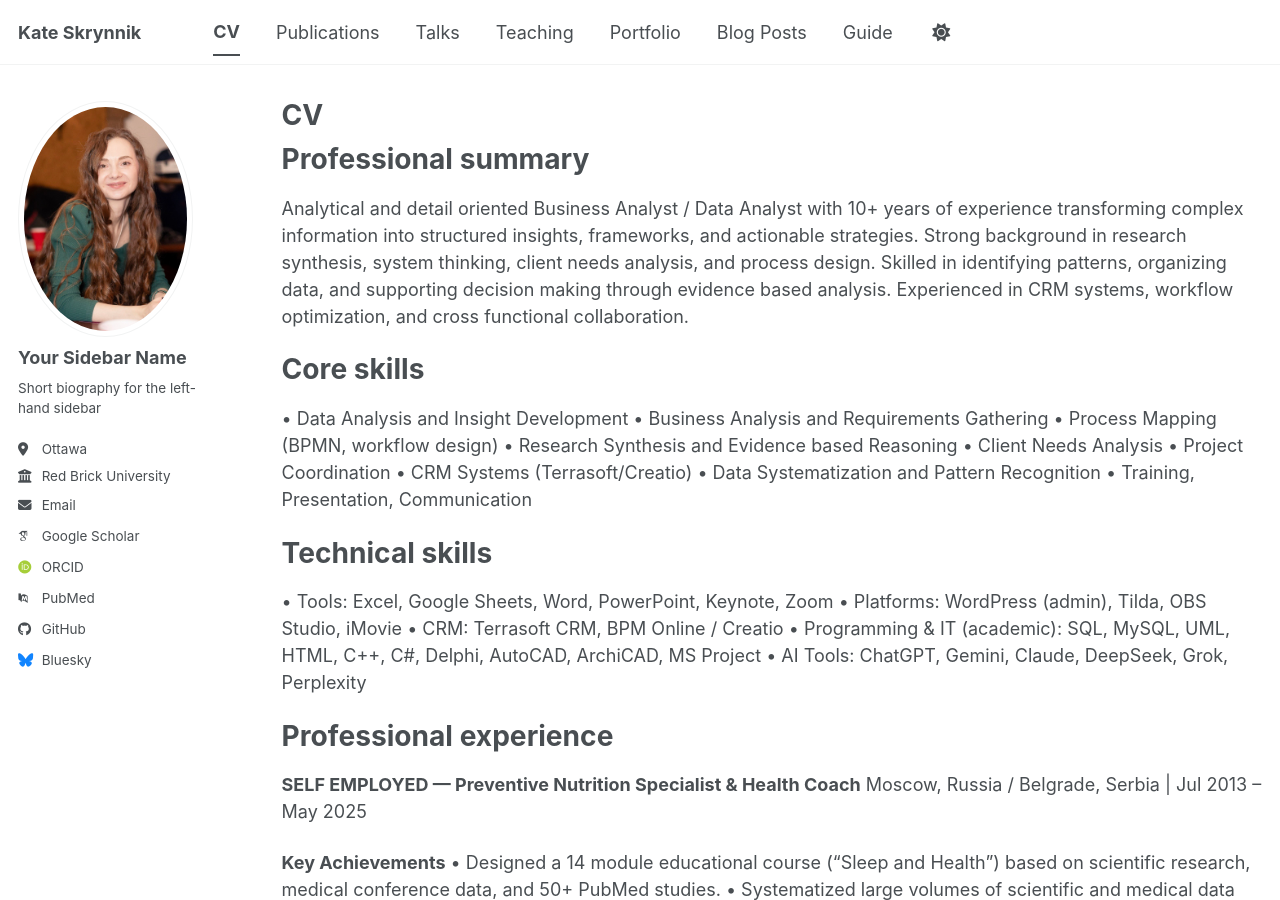
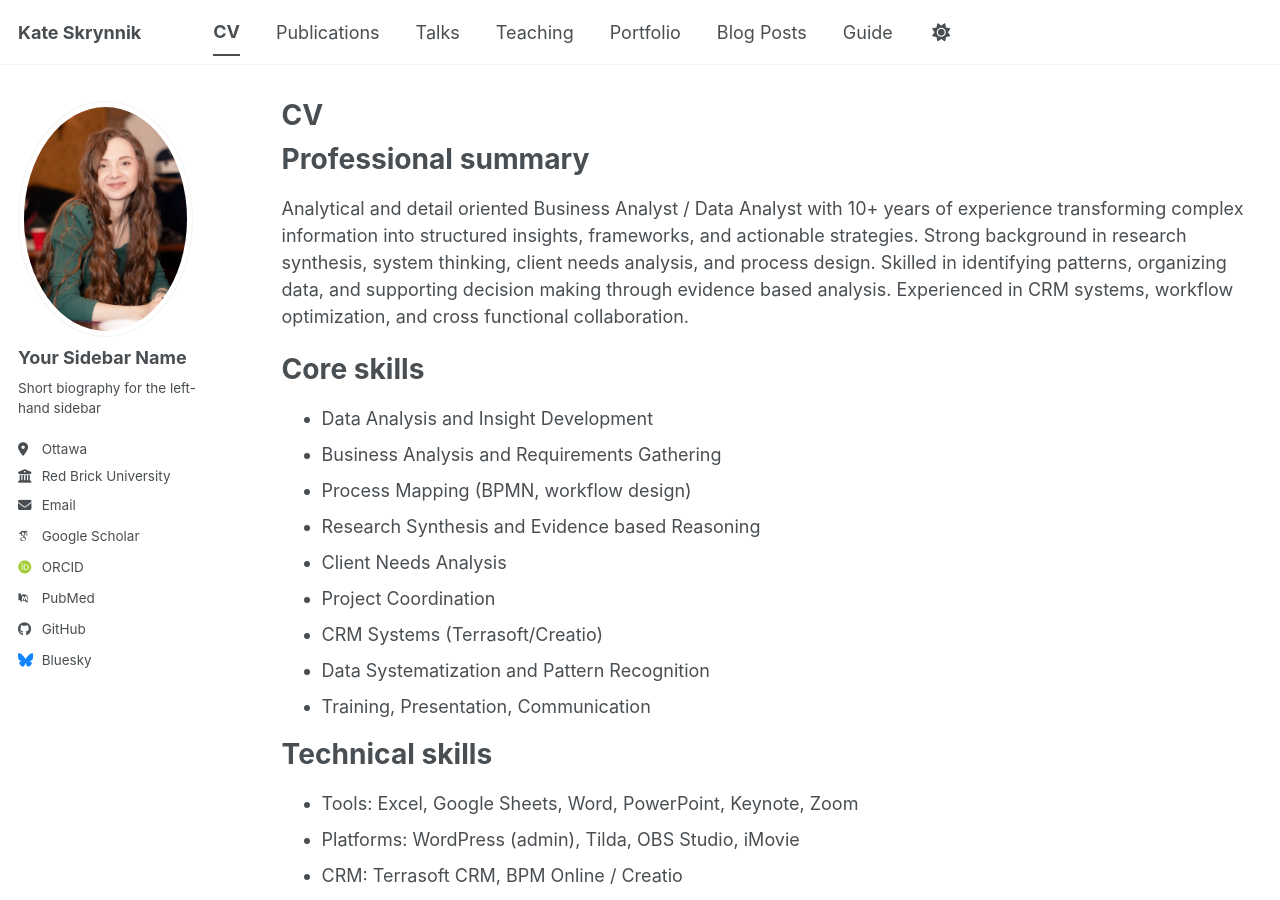
Before and after one commit to katevision/KateS, a Jekyll site: the page built from _pages/cv.md, in a window 1280 px wide and 900 px high. Built offline with Jekyll 4.4.1, drawn with Linux system fonts in a browser that asks for light colours; some web fonts are replaced; a script bundle is joined from its source files by our own code; library files that are not in the unit come from our copies; some of the changed text lies outside the part shown.

Commit message:
Update cv.md

```diff
--- a/_pages/cv.md
+++ b/_pages/cv.md
@@ -22,23 +22,23 @@ Analytical and detail oriented Business Analyst / Data Analyst with 10+ years of
 
 Core skills
 ======
-• Data Analysis and Insight Development
-• Business Analysis and Requirements Gathering
-• Process Mapping (BPMN, workflow design)
-• Research Synthesis and Evidence based Reasoning
-• Client Needs Analysis
-• Project Coordination
-• CRM Systems (Terrasoft/Creatio)
-• Data Systematization and Pattern Recognition
-• Training, Presentation, Communication
+* Data Analysis and Insight Development
+* Business Analysis and Requirements Gathering
+* Process Mapping (BPMN, workflow design)
+* Research Synthesis and Evidence based Reasoning
+* Client Needs Analysis
+* Project Coordination
+* CRM Systems (Terrasoft/Creatio)
+* Data Systematization and Pattern Recognition
+* Training, Presentation, Communication
 
 Technical skills
 ======
-• Tools: Excel, Google Sheets, Word, PowerPoint, Keynote, Zoom
-• Platforms: WordPress (admin), Tilda, OBS Studio, iMovie
-• CRM: Terrasoft CRM, BPM Online / Creatio
-• Programming & IT (academic): SQL, MySQL, UML, HTML, C++, C#, Delphi, AutoCAD, ArchiCAD, MS Project
-• AI Tools: ChatGPT, Gemini, Claude, DeepSeek, Grok, Perplexity
+* Tools: Excel, Google Sheets, Word, PowerPoint, Keynote, Zoom
+* Platforms: WordPress (admin), Tilda, OBS Studio, iMovie
+* CRM: Terrasoft CRM, BPM Online / Creatio
+* Programming & IT (academic): SQL, MySQL, UML, HTML, C++, C#, Delphi, AutoCAD, ArchiCAD, MS Project
+* AI Tools: ChatGPT, Gemini, Claude, DeepSeek, Grok, Perplexity
 
 
 Professional experience
```
